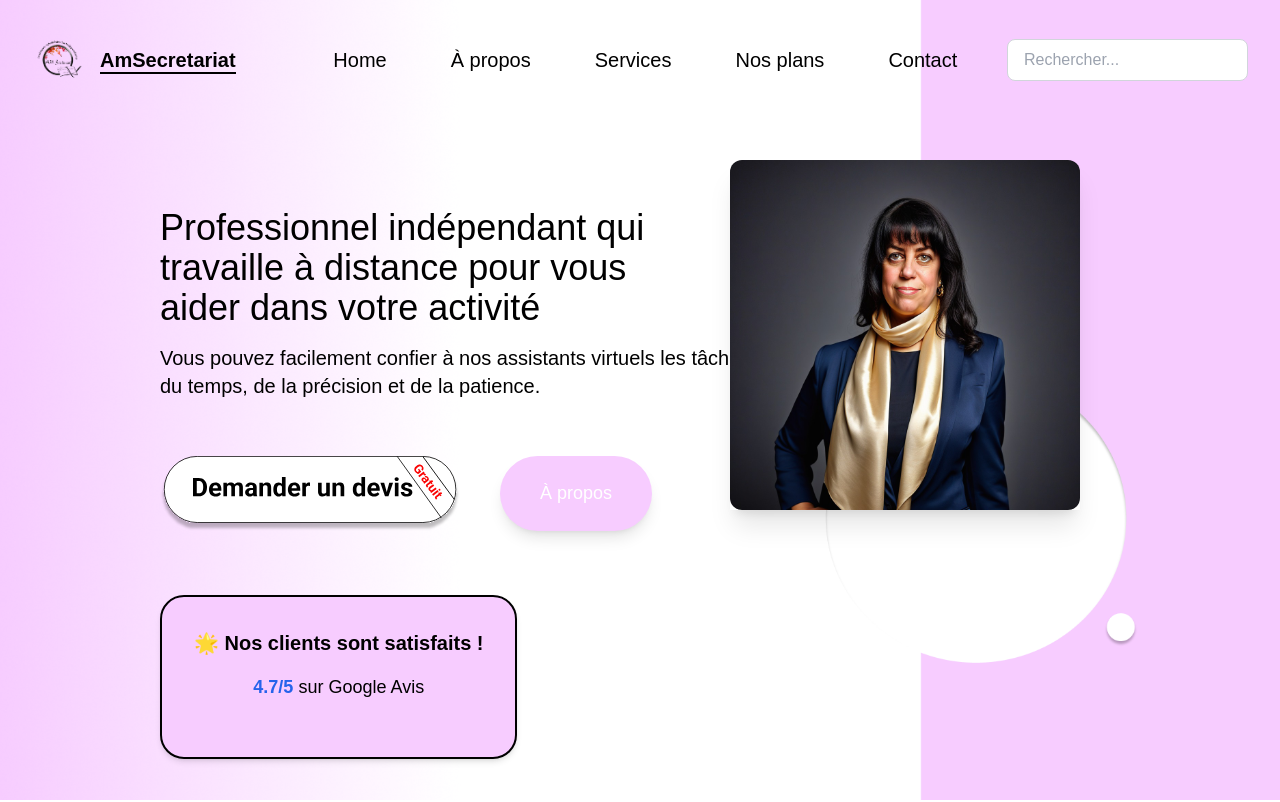
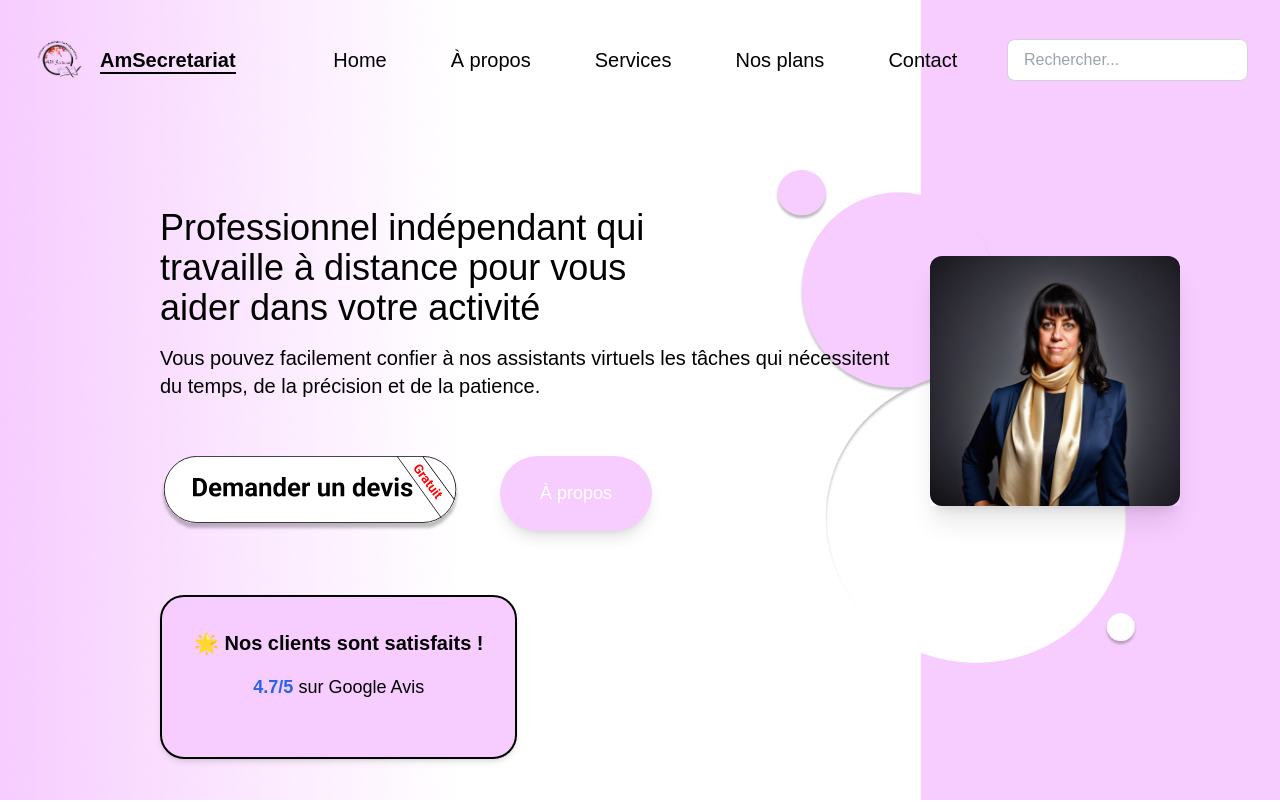
Before and after one commit to 0tsuro/AmSecretariat, a Next.js app: page / in a window 1280 px wide. Shown: the top 802 px of the page. Built offline with nearby package versions, Linux system fonts and the light colour scheme; a web font is replaced by a local one.

Commit message:
fix photo

```diff
--- a/app/page.tsx
+++ b/app/page.tsx
@@ -88,11 +88,11 @@ export default function Home() {
           </div>
         </div>
 
-        <div className="flex shadow-xl sm:absolute sm:right-[200px] sm:top-40">
+        <div className="flex shadow-xl sm:absolute sm:right-[100px] sm:top-64">
           <Image
             src="/photo3.jpeg"
-            width={350}
-            height={350}
+            width={250}
+            height={250}
             alt=""
             className="rounded-xl"
           />
```
